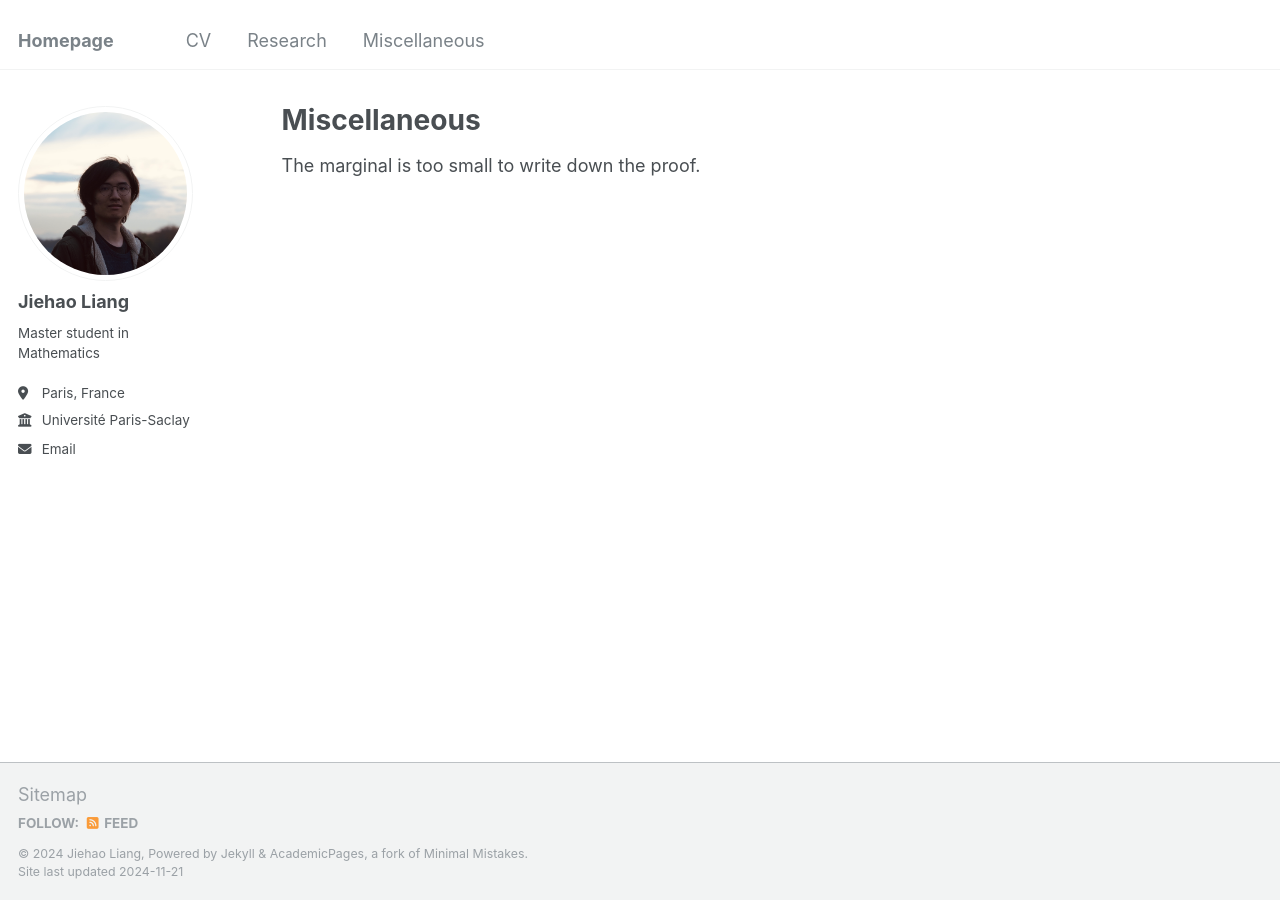
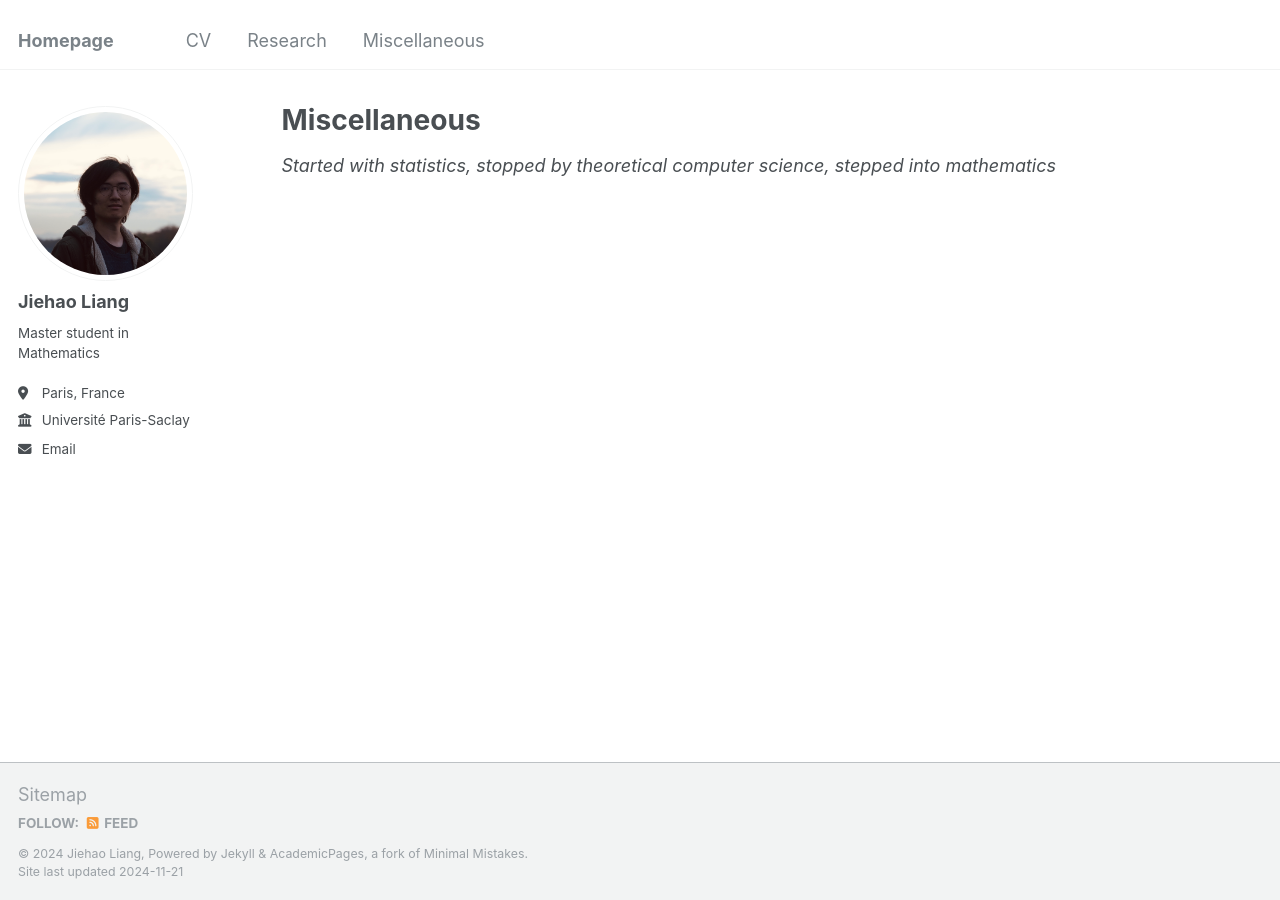
Before and after one commit to liangjiehao/liangjiehao.github.io, a Jekyll site: the page built from _pages/miscellaneous.md, in a window 1280 px wide. Built offline with Jekyll 4.4.1, drawn with Linux system fonts in a browser that asks for light colours.

Commit message:
Update miscellaneous.md

```diff
--- a/_pages/miscellaneous.md
+++ b/_pages/miscellaneous.md
@@ -7,4 +7,4 @@ redirect_from:
   - /resume
 ---
 
-The marginal is too small to write down the proof.
+*Started with statistics, stopped by theoretical computer science, stepped into mathematics*
```
